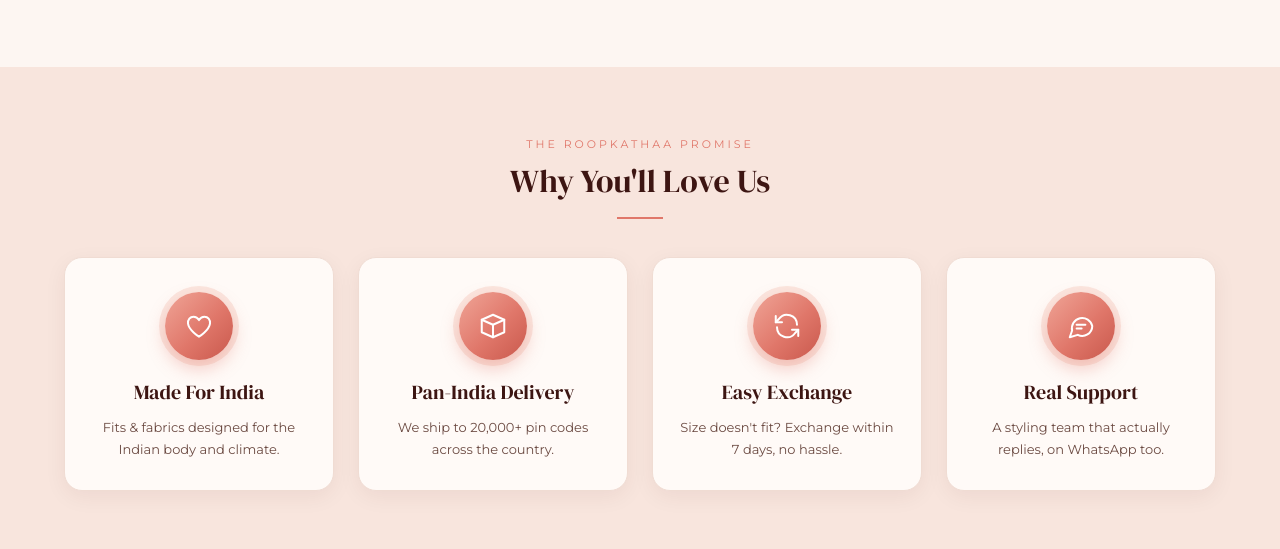
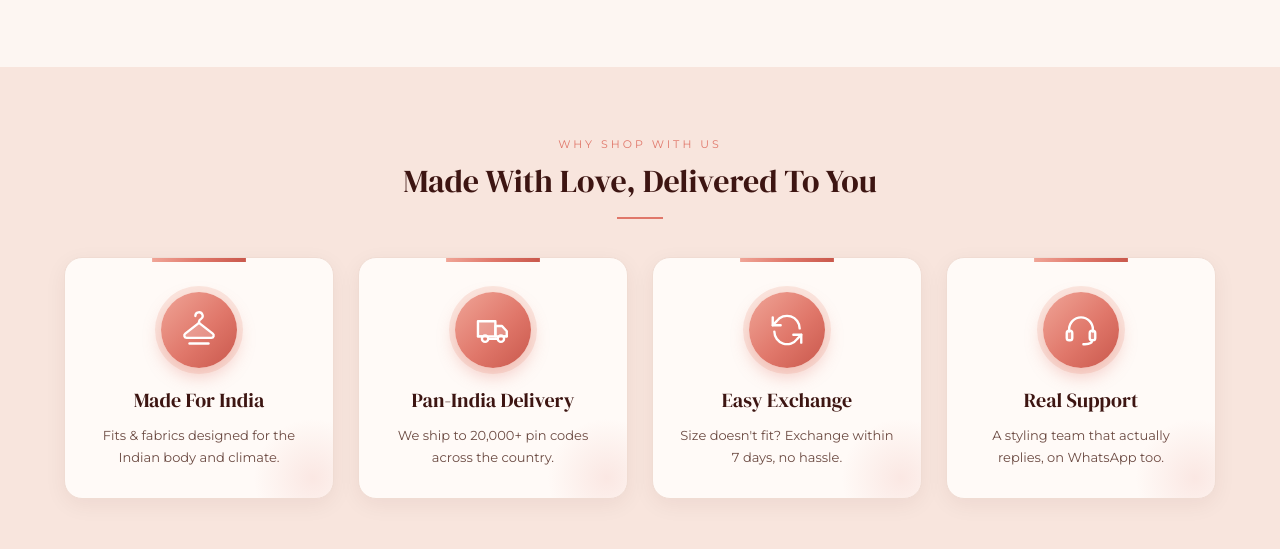
Before and after one commit to shivamyadav6449s-coder/roopkathaa-in, a plain HTML site: page index.html in a window 1280 px wide. Shown: the part 7680-8229 px from the top of the page. Drawn offline with Linux system fonts and the light colour scheme; no server answers; a web font is replaced by a local one.

Commit message:
Improve why-us section icons and style

```diff
--- a/index.css
+++ b/index.css
@@ -1454,6 +1454,8 @@ footer {
 }
 
 .why-us-item {
+    position: relative;
+    overflow: hidden;
     background: #fffaf7;
     border: 1px solid #f0dcd3;
     border-radius: 18px;
@@ -2987,3 +2989,31 @@ footer {
     .why-us-item h4 { font-size: 16px; }
     .why-us-item p { font-size: 12px; }
 }
+
+/* why-us extras */
+.why-us-item::before {
+    content: "";
+    position: absolute;
+    top: 0; left: 0; right: 0;
+    height: 4px;
+    background: linear-gradient(90deg, #f0a597, #e0776a, #c9584c);
+    transform: scaleX(.35);
+    transition: transform .4s ease;
+}
+.why-us-item:hover::before { transform: scaleX(1); }
+.why-us-item::after {
+    content: "";
+    position: absolute;
+    width: 120px; height: 120px;
+    right: -40px; bottom: -40px;
+    border-radius: 50%;
+    background: radial-gradient(circle, rgba(224,119,106,.14), transparent 70%);
+    pointer-events: none;
+}
+.why-us-item .why-icon svg { width: 32px; height: 32px; }
+.why-us-item .why-icon { width: 76px; height: 76px; }
+.why-us-item .why-icon svg { width: 38px; height: 38px; }
+@media (max-width: 600px) {
+    .why-us-item .why-icon { width: 60px; height: 60px; }
+    .why-us-item .why-icon svg { width: 30px; height: 30px; }
+}
--- a/index.html
+++ b/index.html
@@ -736,26 +736,26 @@
 <!-- WHY US -->
 <section class="why-us light-section">
     <div class="why-us-head">
-        <p>THE ROOPKATHAA PROMISE</p>
-        <h2>Why You'll Love Us</h2>
+        <p>WHY SHOP WITH US</p>
+        <h2>Made With Love, Delivered To You</h2>
     </div>
     <div class="why-us-item">
-        <span class="why-icon" aria-hidden="true"><svg viewBox="0 0 24 24" fill="none" stroke="currentColor" stroke-width="1.6" stroke-linecap="round" stroke-linejoin="round"><path d="M12 20.5s-8-4.9-8.8-10.4C2.800 6.900 5 4.500 7.600 4.500c1.800 0 3.400 1 4.400 2.800 1-1.800 2.600-2.800 4.400-2.800 2.600 0 4.800 2.400 4.400 5.600C20 15.600 12 20.500 12 20.500z"/></svg></span>
+        <span class="why-icon" aria-hidden="true"><svg viewBox="0 0 24 24" fill="none" stroke="currentColor" stroke-width="1.5" stroke-linecap="round" stroke-linejoin="round"><path d="M12 7.500V6.800c0-.9.5-1.300 1.200-1.700A2.300 2.300 0 1 0 9.700 3.200"/><path d="M12 7.500 3.300 14.300c-1.100.9-.5 2.700.9 2.700h15.600c1.400 0 2-1.800.9-2.700L12 7.500z" fill="currentColor" fill-opacity=".22"/><path d="M6 20.500h12"/></svg></span>
         <h4>Made For India</h4>
         <p>Fits &amp; fabrics designed for the Indian body and climate.</p>
     </div>
     <div class="why-us-item">
-        <span class="why-icon" aria-hidden="true"><svg viewBox="0 0 24 24" fill="none" stroke="currentColor" stroke-width="1.6" stroke-linecap="round" stroke-linejoin="round"><path d="M3 7l9-4 9 4-9 4-9-4z"/><path d="M3 7v10l9 4 9-4V7"/><path d="M12 11v10"/></svg></span>
+        <span class="why-icon" aria-hidden="true"><svg viewBox="0 0 24 24" fill="none" stroke="currentColor" stroke-width="1.5" stroke-linecap="round" stroke-linejoin="round"><path d="M2.500 6.500h11v9.500h-11z" fill="currentColor" fill-opacity=".22"/><path d="M13.500 9.500h4.200l3 3.300V16h-7.200z" fill="currentColor" fill-opacity=".22"/><circle cx="7" cy="17.500" r="2"/><circle cx="17" cy="17.500" r="2"/><path d="M9 17.500h6M2.500 16H5M19 16h1.700"/></svg></span>
         <h4>Pan-India Delivery</h4>
         <p>We ship to 20,000+ pin codes across the country.</p>
     </div>
     <div class="why-us-item">
-        <span class="why-icon" aria-hidden="true"><svg viewBox="0 0 24 24" fill="none" stroke="currentColor" stroke-width="1.6" stroke-linecap="round" stroke-linejoin="round"><path d="M20 11a8 8 0 0 0-14.5-4.6L3 9"/><path d="M3 4v5h5"/><path d="M4 13a8 8 0 0 0 14.5 4.6L21 15"/><path d="M21 20v-5h-5"/></svg></span>
+        <span class="why-icon" aria-hidden="true"><svg viewBox="0 0 24 24" fill="none" stroke="currentColor" stroke-width="1.5" stroke-linecap="round" stroke-linejoin="round"><path d="M20 11a8 8 0 0 0-14.500-4.600L3 9"/><path d="M3 4v5h5"/><path d="M4 13a8 8 0 0 0 14.500 4.600L21 15"/><path d="M21 20v-5h-5"/></svg></span>
         <h4>Easy Exchange</h4>
         <p>Size doesn't fit? Exchange within 7 days, no hassle.</p>
     </div>
     <div class="why-us-item">
-        <span class="why-icon" aria-hidden="true"><svg viewBox="0 0 24 24" fill="none" stroke="currentColor" stroke-width="1.6" stroke-linecap="round" stroke-linejoin="round"><path d="M21 12a8 8 0 0 1-11.6 7.1L3 21l1.9-5.4A8 8 0 1 1 21 12z"/><path d="M8.5 11h7M8.5 14h4"/></svg></span>
+        <span class="why-icon" aria-hidden="true"><svg viewBox="0 0 24 24" fill="none" stroke="currentColor" stroke-width="1.5" stroke-linecap="round" stroke-linejoin="round"><path d="M4.500 13v-1.500a7.500 7.500 0 0 1 15 0V13"/><rect x="3" y="12.500" width="3.500" height="6" rx="1.500" fill="currentColor" fill-opacity=".22"/><rect x="17.500" y="12.500" width="3.500" height="6" rx="1.500" fill="currentColor" fill-opacity=".22"/><path d="M19 18.500c0 1.700-2 2.500-4.500 2.500h-1"/></svg></span>
         <h4>Real Support</h4>
         <p>A styling team that actually replies, on WhatsApp too.</p>
     </div>
```
